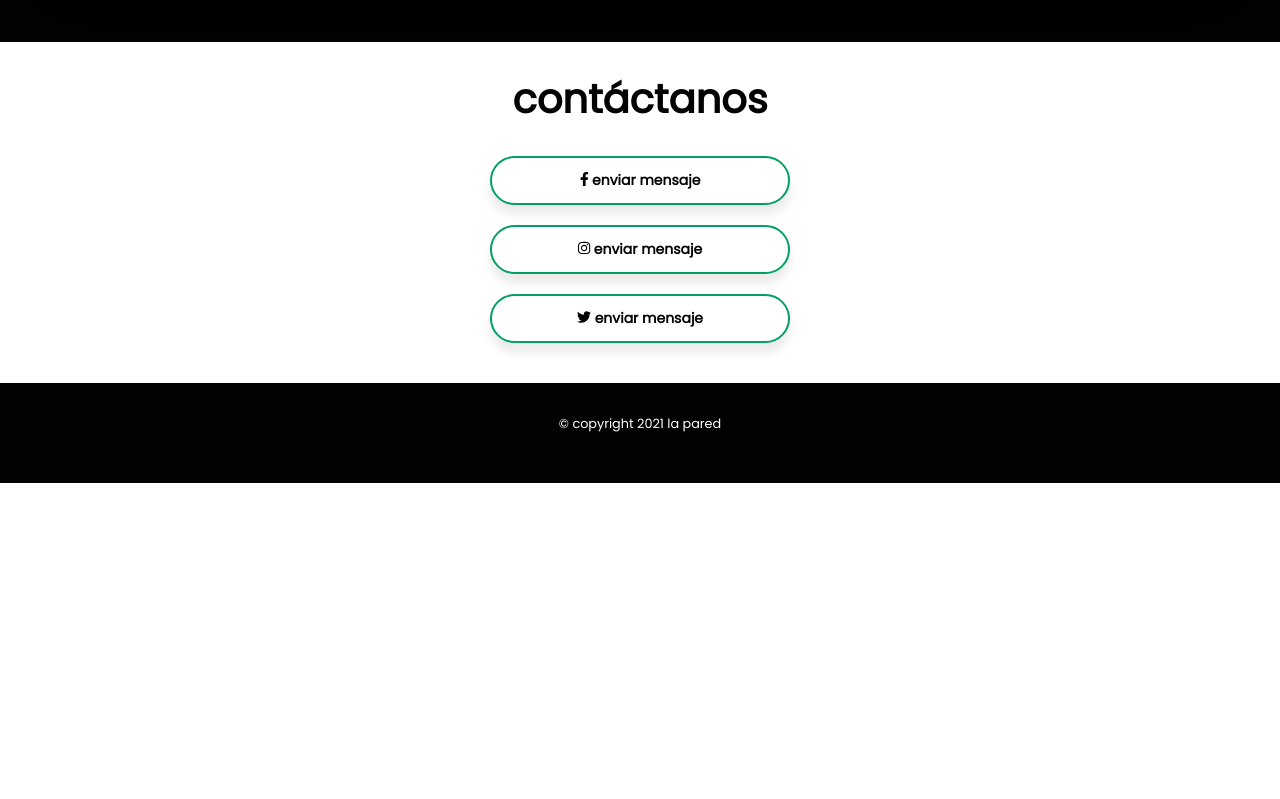
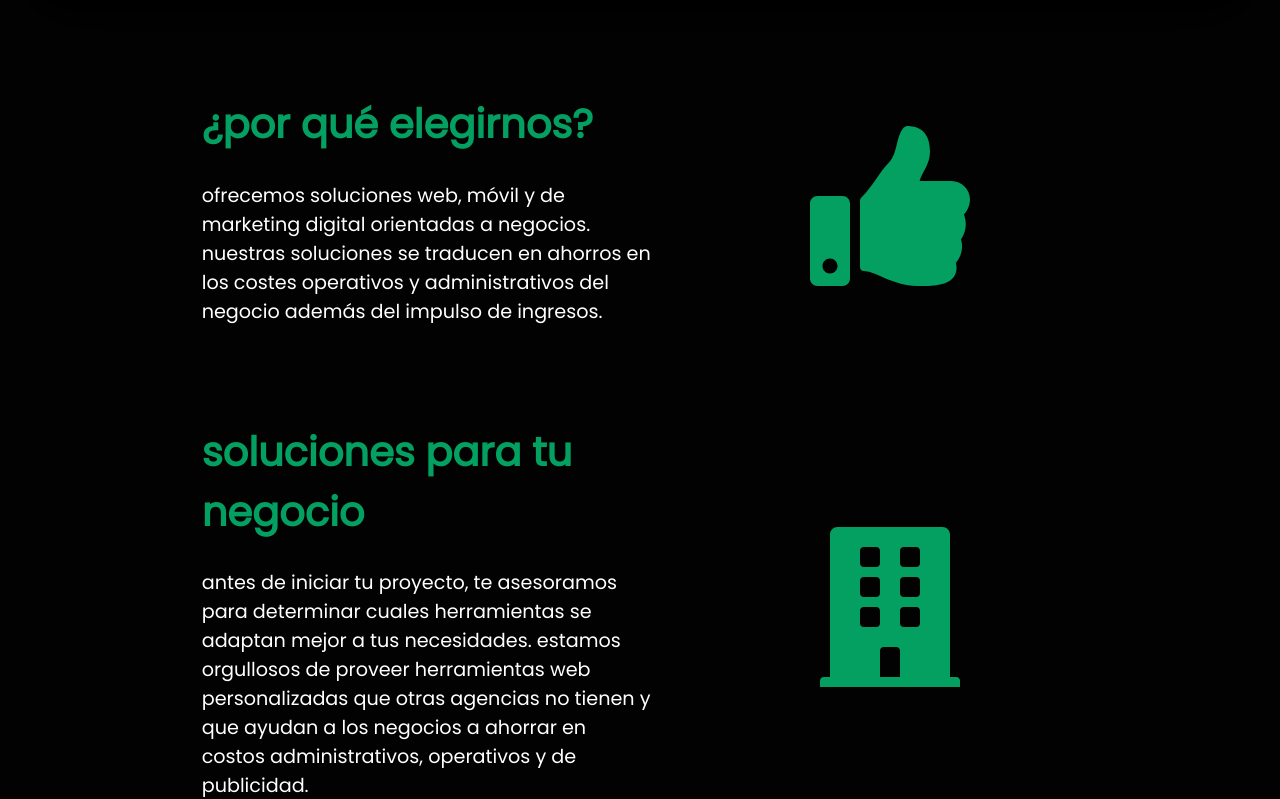
Before and after one commit to humbertoham/lapared, a React (Create React App) app: page / in a window 1280 px wide. Shown: the part 3961-4760 px from the top of the page. Before the commit the page ends 4444 px from the top, so only its background shows below. Built offline with nearby package versions, Linux system fonts and the light colour scheme; a web font is replaced by a local one.

Commit message:
information section

```diff
--- a/src/GlobalStyle.js
+++ b/src/GlobalStyle.js
@@ -14,6 +14,7 @@ export const GlobalStyle = createGlobalStyle`
     --fontMed: 1.2rem;
     --fontSmall: 1rem;
     font-family: 'Poppins', sans-serif;
+    scroll-behavior: smooth;
 }
 *{
     box-sizing: border-box;
@@ -198,13 +199,27 @@ span{
 }
 .ab{
   color: var(--green);
-  @media (max-width: 768px) {
+
+  :hover{
+    color:var(--white);
+
+
+  }
+    @media (max-width: 768px) {
            font-size: 5rem;
   }
+}
+.ad{
+  color: var(--white);
+
   :hover{
-    color:var(--white);
+    color:var(--green);
+
+
   }
-
+    @media (max-width: 768px) {
+           font-size: 5rem;
+  }
 }
 .db{
   display: none;
--- a/src/components/Home.js
+++ b/src/components/Home.js
@@ -5,22 +5,19 @@ import About from "./About";
 import Portfolio from "./Portfolio";
 import Contact from "./Contact";
 import Foot from "./Foot";
+import Information from "./Information";
 const Home = () => {
-
-    return(
-        <>
-        <FirstText/>
-        <About/>
-        <Cards/>
-        <Portfolio/>
-        <Contact/>
-        <Foot/>
-        </>
-    );
-
-
-
-
+  return (
+    <>
+      <FirstText />
+      <About />
+      <Cards />
+      <Portfolio />
+      <Information />
+      <Contact />
+      <Foot />
+    </>
+  );
 };
 
 export default Home;
--- /dev/null
+++ b/src/components/Information/Information.styles.js
@@ -0,0 +1,105 @@
+import styled from "styled-components";
+
+export const Wrapper = styled.div`
+  padding: 0px 75px 75px 75px;
+  box-sizing: border-box;
+  background: var(--black);
+  @media screen and (max-width: 720px) {
+    padding: 0px 75px 75px 75px;
+  }
+`;
+
+export const Content = styled.div`
+  display: flex;
+  justify-content: center;
+  align-items: center;
+  @media screen and (max-width: 720px) {
+    display: block;
+  }
+  ::after {
+    content: "";
+    display: table;
+    clear: both;
+  }
+`;
+export const Box = styled.div`
+  margin: 25px;
+  text-align: center;
+  float: left;
+  width: 33.33333%;
+  padding: 25px;
+  @media screen and (max-width: 720px) {
+    width: auto;
+    float: none;
+    padding: 0px;
+  }
+`;
+
+export const Text = styled.div`
+  float: left;
+  width: 66.66666%;
+  padding: 25px;
+  max-width: 500px;
+  animation: slide-top 1s;
+  @keyframes slide-top {
+    0% {
+      -webkit-transform: translateY(100px);
+      transform: translateY(100px);
+    }
+    100% {
+      -webkit-transform: translateY(0px);
+      transform: translateY(0px);
+    }
+  }
+
+  h1 {
+    font-size: var(--fontSuperBig);
+    color: var(--green);
+    @media screen and (max-width: 720px) {
+      font-size: var(--fontBig);
+    }
+  }
+  p {
+    color: var(--white);
+    font-size: var(--fontMed);
+    flex-wrap: nowrap;
+    @media screen and (max-width: 720px) {
+      font-size: var(--fontSmall);
+    }
+  }
+
+  @media screen and (max-width: 720px) {
+    padding: 25px 0px 0px 0px;
+    width: auto;
+    float: none;
+  }
+`;
+export const MapContainer = styled.div`
+  padding: 25px;
+  height: auto;
+  width: 500px;
+  margin: auto;
+  @media screen and (max-width: 720px) {
+    padding: 0;
+    width: auto;
+    float: none;
+  }
+  p {
+    text-align: center;
+    color: var(--yellow);
+    font-size: var(--fontSmall);
+    flex-wrap: nowrap;
+  }
+`;
+export const Map = styled.img`
+  border: 5px solid var(--yellow);
+  border-radius: 25px;
+  display: block;
+  height: auto;
+  width: 100%;
+  padding: 30px;
+  margin: auto;
+  @media screen and (max-width: 720px) {
+    padding: 0;
+  }
+`;
--- /dev/null
+++ b/src/components/Information/index.js
@@ -0,0 +1,48 @@
+import React, { useEffect } from "react";
+import { Content, Wrapper, Text, Box } from "./Information.styles";
+import Aos from "aos";
+import "aos/dist/aos.css";
+import { FontAwesomeIcon } from "@fortawesome/react-fontawesome";
+import {} from "@fortawesome/free-brands-svg-icons";
+import { faBuilding, faThumbsUp } from "@fortawesome/free-solid-svg-icons";
+const Information = () => {
+  useEffect(() => {
+    Aos.init({ duration: 2000 });
+  }, []);
+  return (
+    <Wrapper>
+      <Content data-aos="fade-up">
+        <Text>
+          <h1>¿por qué elegirnos?</h1>
+          <p>
+            ofrecemos soluciones web, móvil y de marketing digital orientadas a
+            negocios. nuestras soluciones se traducen en ahorros en los costes
+            operativos y administrativos del negocio además del impulso de
+            ingresos.
+          </p>
+        </Text>
+        <Box>
+          <FontAwesomeIcon className="ab" icon={faThumbsUp} size="10x" />{" "}
+        </Box>
+      </Content>
+      <Content data-aos="fade-up">
+        <Text>
+          <h1>soluciones para tu negocio</h1>
+          <p>
+            antes de iniciar tu proyecto, te asesoramos para determinar cuales
+            herramientas se adaptan mejor a tus necesidades. estamos orgullosos
+            de proveer herramientas web personalizadas que otras agencias no
+            tienen y que ayudan a los negocios a ahorrar en costos
+            administrativos, operativos y de publicidad.
+          </p>
+        </Text>
+        <Box>
+          {" "}
+          <FontAwesomeIcon className="ab" icon={faBuilding} size="10x" />
+        </Box>
+      </Content>
+    </Wrapper>
+  );
+};
+
+export default Information;
```
